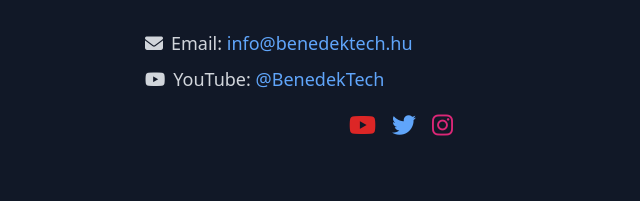
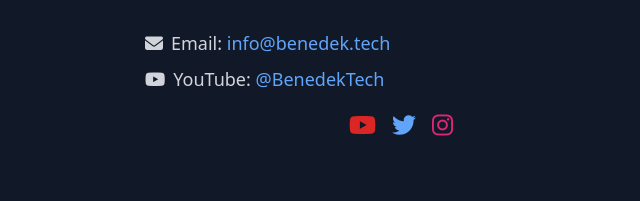
Before and after one commit to DezBenedek/dezbenedek.github.io, a plain HTML site: page index.html in a window 1280 px wide. Shown: the part 1811-2012 px from the top of the page, 239-879 px from the left. Drawn offline with nearby package versions, Linux system fonts and the light colour scheme.

Commit message:
Update index.html

```diff
--- a/index.html
+++ b/index.html
@@ -137,8 +137,8 @@
             <div class="max-w-lg mx-auto">
                 <div class="mb-4">
                     <p class="text-lg text-gray-300 mb-2">
-                        <i class="fas fa-envelope mr-2"></i>Email: <a href="mailto:info@benedektech.hu"
-                        class="text-blue-400 hover:underline">info@benedektech.hu</a>
+                        <i class="fas fa-envelope mr-2"></i>Email: <a href="mailto:info@benedek.tech"
+                        class="text-blue-400 hover:underline">info@benedek.tech</a>
                     </p>
                     <p class="text-lg text-gray-300">
                         <i class="fab fa-youtube mr-2"></i>YouTube: <a href="https://www.youtube.com/@BenedekTech"
```
